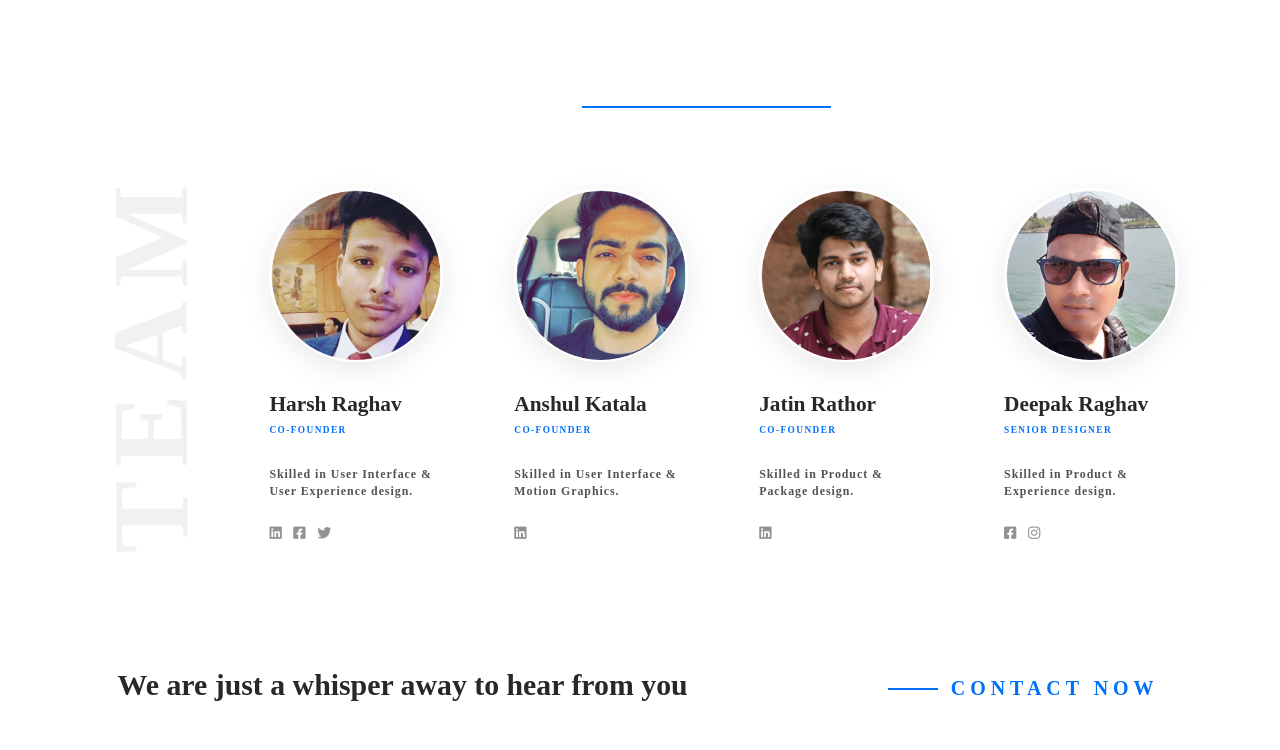
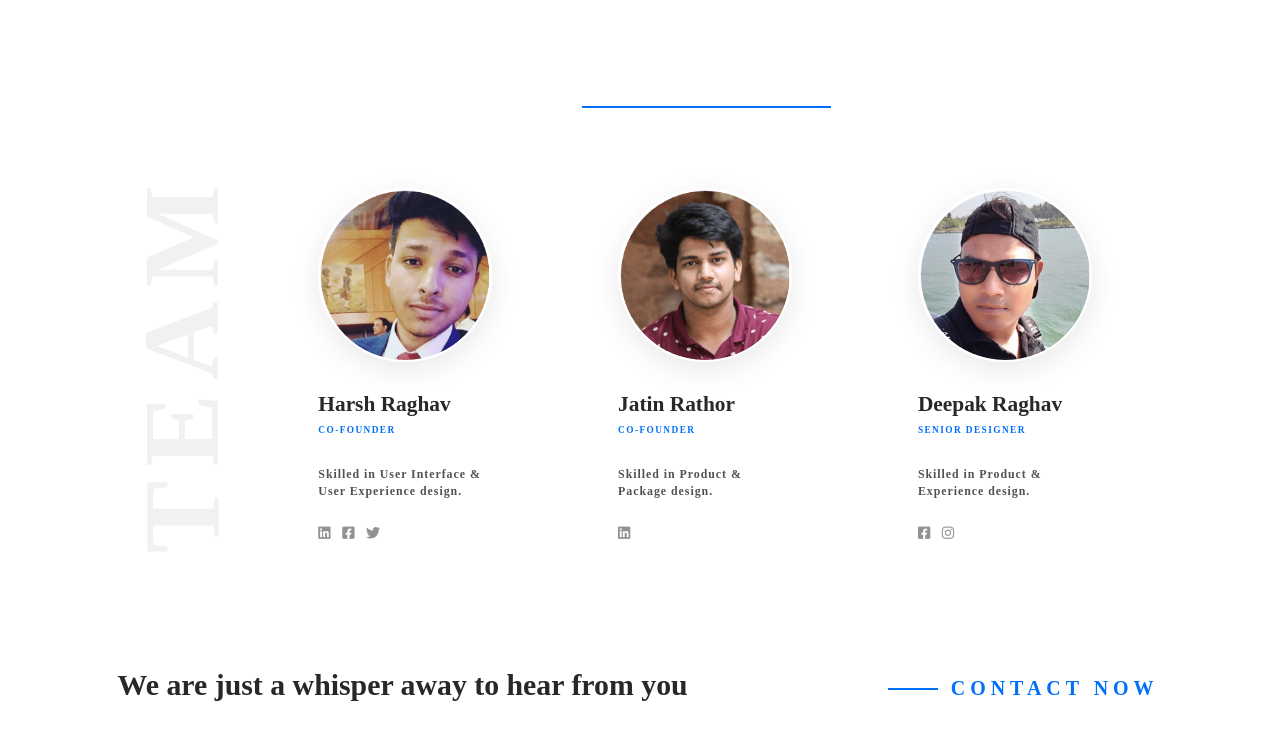
Before and after one commit to vishalsaini17/inkblock, a PHP site: page /about in a window 1280 px wide. Shown: the part 967-1717 px from the top of the page. Run offline with PHP 8.4, Linux system fonts and the light colour scheme; some libraries are stand-ins or nearby versions; some web fonts are replaced.

Commit message:
ansul katala Remove

```diff
--- a/about.php
+++ b/about.php
@@ -31,9 +31,10 @@
 
         <section class="team">
             <div class="container-fluid">
-                <div class="row justify-content-start">
-                    <div class="col-lg-1 col-md-1 col-sm-1 col-1 team-text text-left"><span>TEAM</span></div>
-                    <div class="col-lg-2 col-md-2 col-sm-2 col-2  team-box">
+                <div class="d-flex justify-content-around">
+                    <div class="team-text text-left mrl"><span>TEAM</span></div>
+                    <div class="d-flex mrl">
+                        <div class="team-box">
                             <div>
                                 <div class="round-img-box">
                                     <div style="background-image: url('assets/img/harsh.png')">
@@ -55,7 +56,7 @@
                             </div>
                         </div>
 
-                    <div class="col-lg-2 col-md-2 col-sm-2 col-2  team-box ">
+                        <!-- <div class="team-box ">
                         <div>
                             <div class="round-img-box">
                                 <div style="background-image: url('assets/img/anshul.png')">
@@ -69,12 +70,11 @@
                                 </p>
                                 <a href="https://www.linkedin.com/in/anshul-katala-8b067a160/" target="_blank"><i
                                         class="fab fa-linkedin"></i></a>
-                                <!-- <i href="#"><i class="fab fa-instagram"></i></a> -->
                             </div>
                         </div>
-                    </div>
+                    </div> -->
 
-                    <div class="col-lg-2 col-md-2 col-sm-2 col-2   team-box ">
+                        <div class="team-box ">
                             <div>
                                 <div class="round-img-box">
                                     <div style="background-image: url('assets/img/jatin.png')">
@@ -94,7 +94,7 @@
                             </div>
                         </div>
 
-                    <div class="col-lg-2 col-md-2 col-sm-2 col-2   team-box ">
+                        <div class="team-box ">
                             <div>
                                 <div class="round-img-box">
                                     <div style="background-image: url('assets/img/deepak.png')">
@@ -108,6 +108,7 @@
                                     </p>
                                     <a href="#" target="_blank"><i class="fab fa-facebook-square"></i></a>
                                     <a href="#" target="_blank"><i class="fab fa-instagram"></i></a>
+                                </div>
                             </div>
                         </div>
                     </div>
--- a/assets/css/style.css
+++ b/assets/css/style.css
@@ -135,6 +135,14 @@ p {
 
 ul {
     margin-bottom: 0;
+}
+
+.mrl{
+    margin-left: 4.444vw !important;
+}
+
+.mrr{
+    margin-right: 4.444vw !important;
 }
 
 .btn {
--- a/assets/js/main.js
+++ b/assets/js/main.js
@@ -12,7 +12,7 @@ function smoothScroll(offsetVal = 0) {
 
 $(window).on('load resize', function () {
 
-  $('.loading-wrapper').css('display','none');
+  // $('.loading-wrapper').css('display','none');
 
   var url = window.location.href;
   var res = url.split("#");
@@ -23,12 +23,6 @@ $(window).on('load resize', function () {
     setTimeout(function () { smoothScroll(); }, 1);
   }
 });
-
-
-$(window).on('resize scroll', function () {
-
-});
-
 
 function amountscrolled() {
   var scrollTop = $(window).scrollTop()
--- a/required/navbar.php
+++ b/required/navbar.php
@@ -21,21 +21,7 @@
 </nav>
 
 
-<!-- <div class="loding">
-  <div>
-      <img class='loding-icon d-block mb-3' src="favicon.ico" alt="">
-      <div class="spinner-grow" style="width: 1.5rem; height: 1.5rem;" role="status">
-          <span class="sr-only">Loading...</span>
-      </div>
-      <div class="spinner-grow" style="width: 1.5rem; height: 1.5rem;animation-delay: 0.6s;" role="status">
-          <span class="sr-only">Loading...</span>
-      </div>
-      <div class="spinner-grow" style="width: 1.5rem; height: 1.5rem;animation-delay: 1.2s;" role="status">
-          <span class="sr-only">Loading...</span>
-      </div>
-  </div>
-</div> -->
-<div class="loading-wrapper">
+<!-- <div class="loading-wrapper">
   <div class="loading-card">
     <img class='loding-icon d-block mb-3' src="favicon.ico" alt="">
     <div class="loading mt-5 ml-5">
@@ -44,4 +30,4 @@
       <span class="span-3"></span>
     </div>
   </div>
-</div>
+</div> -->
```
Lines whose indentation alone changed are shown as unchanged.
